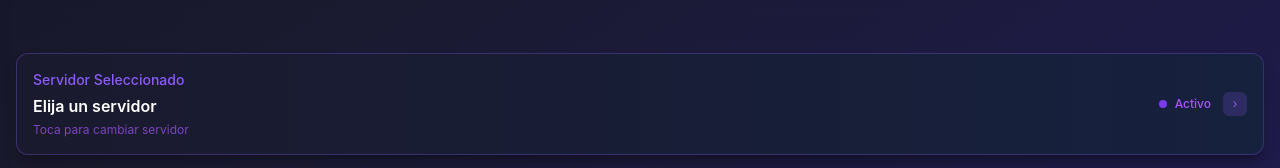
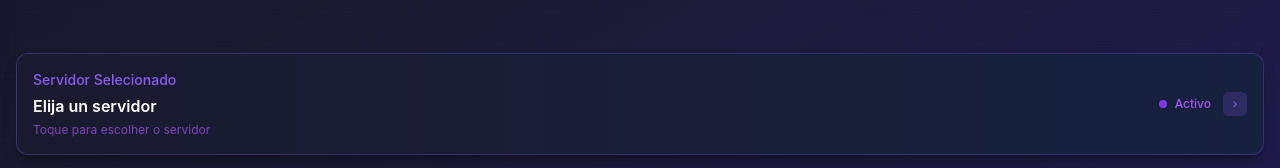
Before and after one commit to zkmendes13-code/SafeWay-Ultimate, a React (Vite) app: page / in a window 1280 px wide. Shown: the part 629-797 px from the top of the page. Built offline with nearby package versions, Linux system fonts and the light colour scheme; the HTML template or start-up script is replaced by a standard one.

Commit message:
Atualizar o InputFields.jsx

```diff
--- a/src/components/InputFields/InputFields.jsx
+++ b/src/components/InputFields/InputFields.jsx
@@ -19,7 +19,7 @@ const InputFields = ({
 
   return (
     <>
-      {/* Selector de Servidor - Flotante */}
+      {/* Selecionar  Servidor - Flotante */}
       <div className="fixed bottom-4 left-4 right-4 safe-area-bottom z-30">
         <button
           onClick={onConfigClick}
@@ -30,13 +30,13 @@ const InputFields = ({
             {/* Información del servidor */}
             <div className="flex-1 min-w-0">
               <div className="text-[#8b5cf6] text-sm font-medium mb-1">
-                Servidor Seleccionado
+                Servidor Selecionado
               </div>
               <div className="text-white font-semibold text-base truncate">
                 {config}
               </div>
               <div className="text-[#a855f7]/70 text-xs mt-1">
-                Toca para cambiar servidor
+                Toque para escolher o servidor
               </div>
             </div>
 
```
